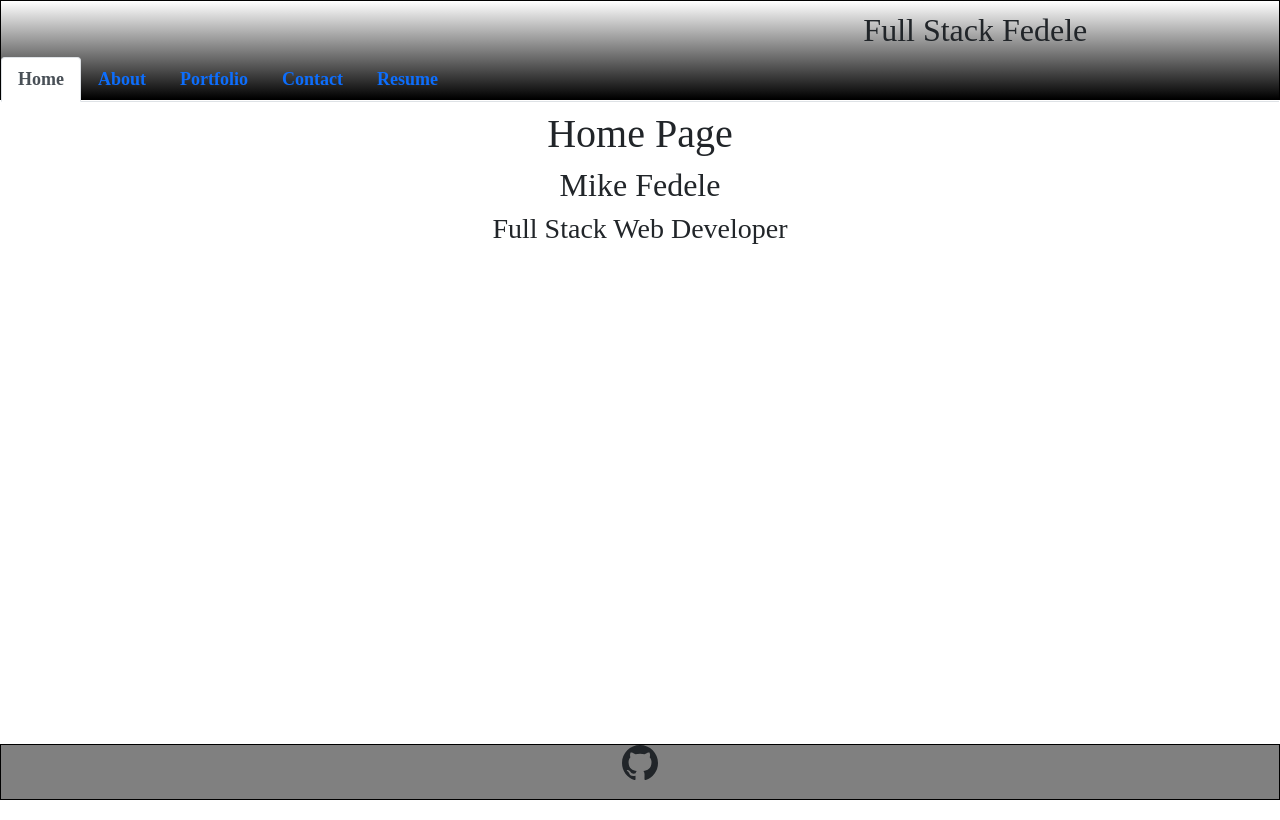
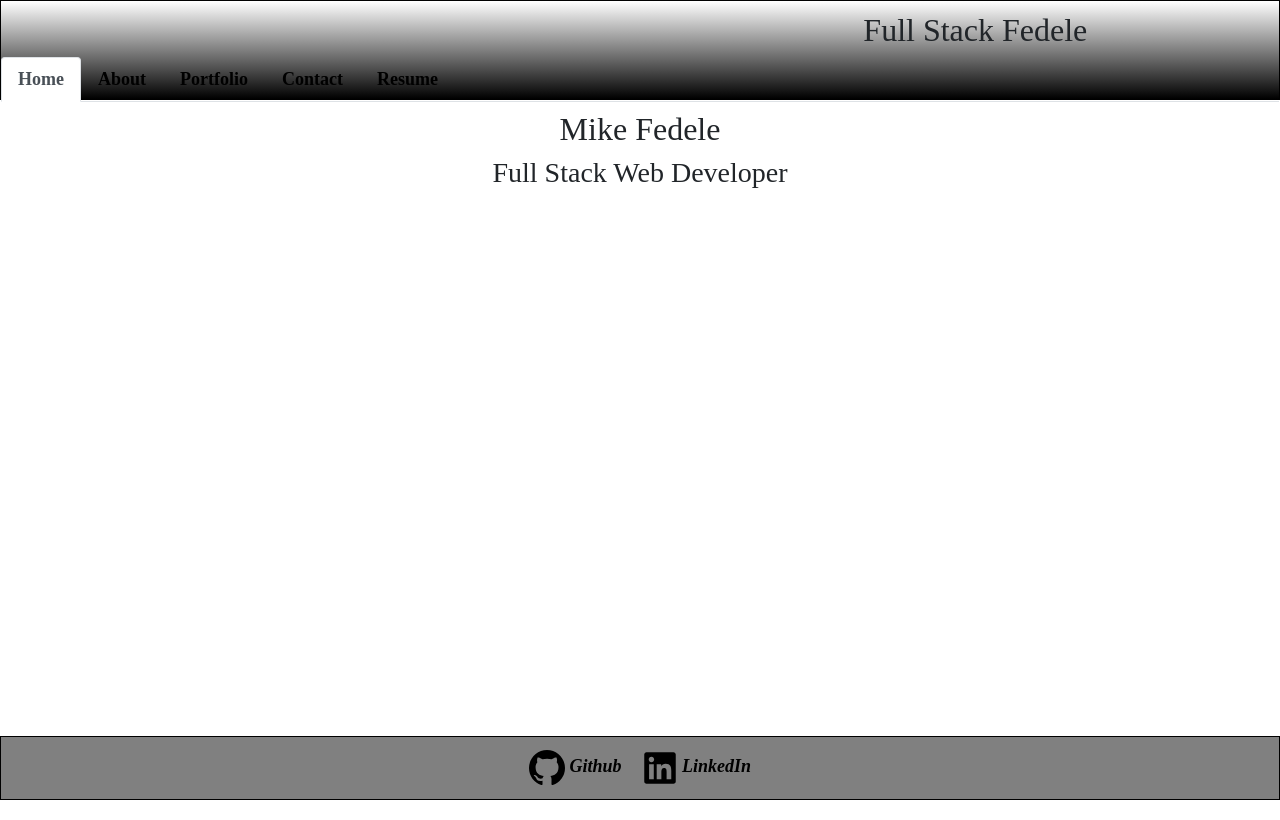
Before and after one commit to Mikefedele/react-portfolio, a React (Create React App) app: page / in a window 1280 px wide. Built offline with nearby package versions, Linux system fonts and the light colour scheme; a web font is replaced by a local one.

Commit message:
added styles & links

```diff
--- a/package.json
+++ b/package.json
@@ -2,7 +2,7 @@
   "name": "react-portfolio",
   "version": "0.1.0",
   "private": true,
-  "homepage": "https://mikefedele.github .io/react-profile",
+  "homepage": "https://mikefedele.github.io/react-profile",
   "dependencies": {
     "@emailjs/browser": "^3.6.2",
     "@fortawesome/fontawesome-free": "^6.1.1",
--- a/src/components/footer.js
+++ b/src/components/footer.js
@@ -1,35 +1,47 @@
 import React from "react";
-import { FontAwesomeIcon } from "@fortawesome/react-fontawesome";
-// import { faBrands  } from '@fortawesome/free-solid-svg-icons'
-// import {faBrands } from '@fortawesome/free-regular-svg-icons'
-// import { DiJavascript } from "react-icons/bs";
-// import { IoLogoJavascript } from 'react-icons/fa';
-import { DiJavascript } from "react-icons/di";
-import {BsGithub} from "react-icons/bs"
+import { BsGithub } from "react-icons/bs";
+import { IconContext } from "react-icons";
+import { FaLinkedin } from "react-icons/fa";
 
-import { IconContext } from "react-icons";
+const textDec = {
+  textDecoration: "none",
+  // color: "black",
+  alignItems: "center",
+};
 
-{/* <IconContext.Provider value={{ color: "blue", className: "global-class-name" }}>
-  <div>
-    <FaFolder />
-  </div>
-</IconContext.Provider> */}
-
-
-const footerStyle = {height: '7%', width: '100%', position: 'absolute', bottom: 0, border: '1px solid black', backgroundColor: "grey"}
-export default function Footer () {
+const footerStyle = {
+  height: "8%",
+  width: "100%",
+  position: "absolute",
+  bottom: 0,
+  border: "1px solid black",
+  backgroundColor: "grey",
+  alignItems: "center",
+  display: "flex",
+  justifyContent: "center",
+};
+export default function Footer() {
   return (
     <div>
-    <footer style={footerStyle} className = "footer">
-      <IconContext.Provider value={{ size: "2em"}}>
+      <footer style={footerStyle} className="footer">
+        <a href="https://github.com/Mikefedele">
+          <IconContext.Provider value={{ size: "2em" }}>
+            <i style={textDec}>
+              {" "}
+              <BsGithub /> Github{" "}
+            </i>
+          </IconContext.Provider>
+        </a>
 
-    <BsGithub />
-
-</IconContext.Provider>
-
-
-        {/* <i> <IoLogoJavascript /></i>  */}
-    </footer>
+        <a href="www.linkedin.com/in/mike-fedele">
+          <IconContext.Provider value={{ size: "2em" }}>
+            <i style={textDec}>
+              {" "}
+              <FaLinkedin /> LinkedIn{" "}
+            </i>
+          </IconContext.Provider>
+        </a>
+      </footer>
     </div>
-  )
+  );
 }
--- a/src/components/header.js
+++ b/src/components/header.js
@@ -10,7 +10,7 @@ const headerStyle = {
     backgroundImage: 'linear-gradient(white, black)',
     marginBottom: '10px'
 }
-const titleStyle = {  textAlign: "right", marginRight: "15%", marginTop: "10px" }
+const titleStyle = {  textAlign: "right", marginRight: "15%", marginTop: "10px"  }
 
 export default function Header({currentPage, handlePageChange}) {
   return (
--- a/src/components/pages/Contact.js
+++ b/src/components/pages/Contact.js
@@ -9,6 +9,16 @@ let nameValue = ""
 
 export default function Contact() {
   const form = useRef();
+
+  const blur = () => {
+    if (nameValue.value) {
+      return
+    } else {
+      <p>Input field can't be left blank</p>
+    }
+
+  }
+  // <input type="text" onblur="myFunction()"></input>
 
   const sendEmail = (e) => {
     e.preventDefault();
@@ -34,17 +44,21 @@ export default function Contact() {
     <div style={divStyle}>
       <h1>Contact Page</h1>
 
-      <form ref={form} onSubmit={sendEmail} style={formStyle}>
+      <form ref={form} onSubmit={sendEmail} style={formStyle} onBlur={blur}>
         <Stack gap={1} className="col-md-5 mx-auto">
           <label>Name</label>
-          <input type="text" name="user_name"/>
+          <input type="text" name="user_name" onBlur={blur}/>
           <label>Email</label>
-          <input type="email" name="user_email" />
+          <input type="email" name="user_email" onBlur={blur} />
           <label>Message</label>
-          <textarea name="message" />
+          <textarea name="message" onBlur={blur}/>
           <input type="submit" value="Send" />
         </Stack>
       </form>
+
+    <div>{blur}</div>
+
+
       {/* <Form ref={form} onSubmit={sendEmail}>
       <Form.Group className="mb-3" controlId="exampleForm.ControlInput1">
           <Form.Label>Name</Form.Label>
--- a/src/components/pages/Home.js
+++ b/src/components/pages/Home.js
@@ -8,7 +8,7 @@ const divStyle = { width: "80%", margin: "0 auto" };
 export default function Home() {
   return (
     <div style={divStyle}>
-      <h1>Home Page</h1>
+      {/* <h1>Home Page</h1> */}
       <Container>
         <Col md={{ span: 6, offset: 3 }}>
           <h2>Mike Fedele</h2>
--- a/src/components/pages/Projects.js
+++ b/src/components/pages/Projects.js
@@ -7,7 +7,7 @@ import sched from "../images/noteApp.png"
 import submit from "../images/submitRocket.png"
 const divStyle = { width: "80%", margin: "0 auto",
 };
-const tempStyle = { border: "1px solid black", backgroundImage: 'linear-gradient(white, black)'};
+const tempStyle = { border: "1px solid black", backgroundImage: 'linear-gradient(white, black)', paddingBottom: "10px"};
 
 export default function Blog() {
   const projectObject = [{
@@ -41,10 +41,10 @@ export default function Blog() {
     codeLink: 'https://github.com/Mikefedele/Ecomm-Backend'
 
   },{
-    title: 'titleSix',
+    title: 'JATE-PWA',
     img: codeBG,
     deployedLink: 'https://www.google.com',
-    codeLink: 'http://github.com'
+    codeLink: 'https://github.com/Mikefedele/text-editor-pwa'
 
   }]
   return (
@@ -55,6 +55,12 @@ export default function Blog() {
          <ProjectCard title={title} img={img} deployedLink={deployedLink} codeLink={codeLink} key = {title}/>
        ))}
       </Container>
+      <Container>
+        {/* <p>Click on the images to see the deployed site. If the</p>
+        <p style={{lineHeight: 1.5}}><em>To see a full list of my repositories, visit my Github Page by clicking the link below.</em></p> */}
+
+      </Container>
     </div>
+
   );
 }
--- a/src/components/pages/Resume.js
+++ b/src/components/pages/Resume.js
@@ -10,6 +10,7 @@ const divStyle = { width: "80%", margin: "0 auto" };
 const tempStyle = { border: "1px solid black", height: "150px" };
 const textStyle = { textDecoration: "none", color: "black" };
 
+const liStyle = {listStyleType: "none"}
 export default function Resume() {
   // const link = window.location.replace('https://docs.google.com/document/d/1zbM5Wy1UoQNvrG1xQIR8-ivxTUCnOHAai11cyikFcGM/edit?usp=sharing')
 
@@ -27,18 +28,18 @@ export default function Resume() {
             🎉
           </p>
           <row>
-          <ul>
-            <h5>Front-end experience</h5>
+          <ul style={liStyle}>
+            <h5 style={{fontSize: 'larger', textDecoration: 'underline'}}>Front end experience</h5>
             <li>HTML</li>
             <li>CSS</li>
             <li>React</li>
             <li>Responsive Design</li>
             <li>Bootstrap, Tailwind</li>
-            {/* <FontAwesomeIcon icon="fa-brands fa-js-square" /> */}
             <li><DiJavascript/>  JavaScript</li>
+            <li>Progressive Web Applications</li>
           </ul>
-          <ul>
-            <h5>Backend Experience</h5>
+          <ul style={liStyle}>
+            <h5 style={{fontSize: 'larger', textDecoration: 'underline'}}>Back end Experience</h5>
             <li>NodeJS</li>
             <li>APIs</li>
             <li>Express</li>
--- a/src/index.css
+++ b/src/index.css
@@ -8,6 +8,9 @@
   /* width: 450px; */
   padding-bottom: 10px;
   border-bottom: 3px solid black;
+}
+.card-img-top:hover {
+  opacity: 0.8;
 }
 
 #header {
@@ -30,6 +33,19 @@
     margin: 10px;
 
 } */
+i {
+  margin: 10px;
+  color: black;
+
+}
+i:hover {
+  color: blue;
+}
+
+a:link {
+  text-decoration: none;
+  color: black;
+}
 
 .main {
   text-align: center;
```
Also changed, not shown: src/components/NavTabs.js (+7 -5 lines).
